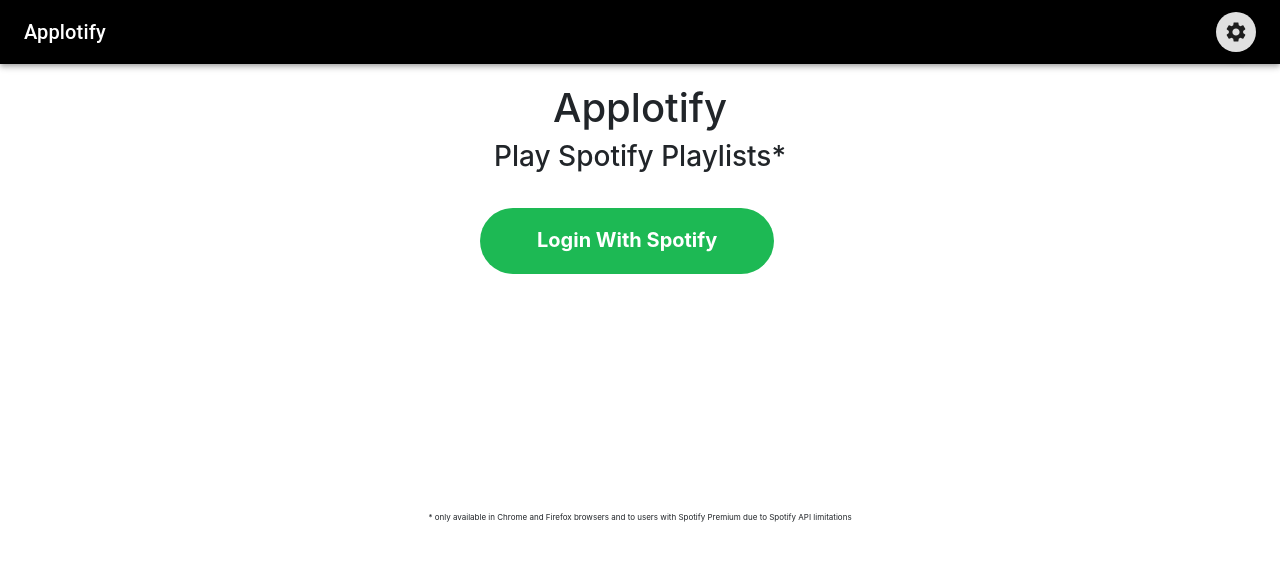
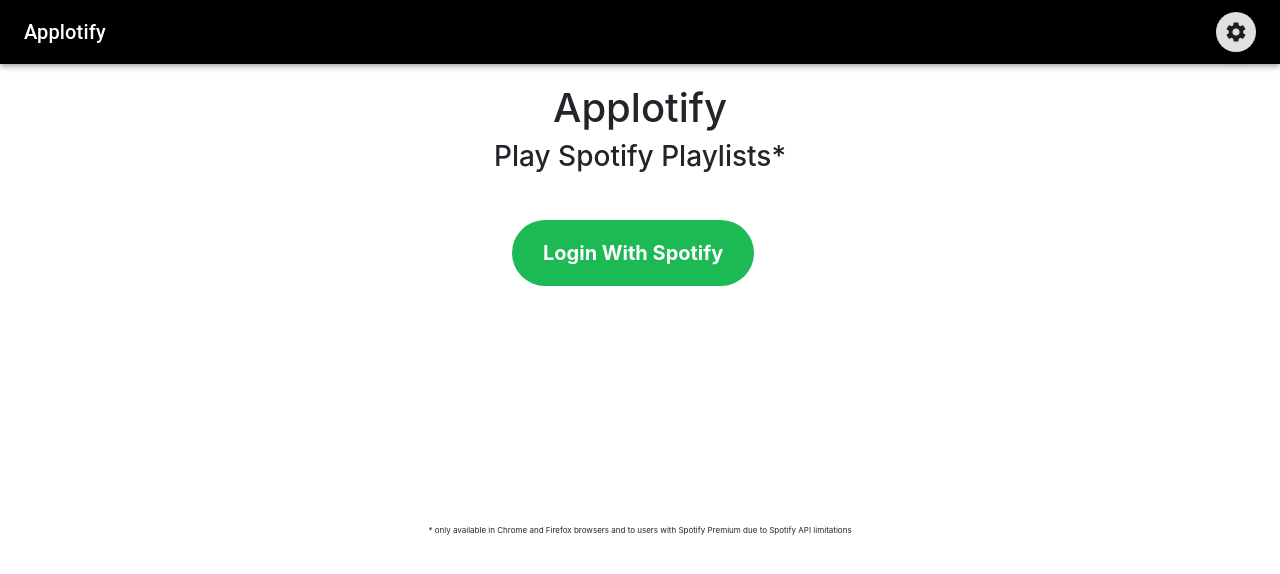
Before and after one commit to mihirsamdarshi/spotify-react-player, a React (Create React App) app: page / in a window 1280 px wide. Shown: the top 574 px of the page. Built offline with nearby package versions, Linux system fonts and the light colour scheme.

Commit message:
finish trying to get the player right for tonight

```diff
--- a/src/components/MainAppBody.js
+++ b/src/components/MainAppBody.js
@@ -23,7 +23,8 @@ const MainAppBody = props => {
     const token = useContext(GlobalToken);
 
     // Player Functions
-    const [playbackState, setPlaybackState] = useState(null)
+    const [deviceId, setDeviceId] = useState(null)
+    const [playbackState, setPlaybackState] = useState(null);
 
     const handleScriptCreate = () => {
         console.log("Script created");
@@ -56,10 +57,11 @@ const MainAppBody = props => {
         player.addListener('playback_error', ({ message }) => { console.error(message); });
 
         // Playback status updates
-        player.addListener('player_state_changed', state => onStateChange(state));
+        player.addListener('player_state_changed', state => console.log(state));
 
         // Ready
-        player.addListener('ready', ({ device_id } ) => {
+        player.addListener('ready', async data => {
+            let { device_id } = data;
             console.log('Ready with Device ID', device_id);
             makePrimaryPlayback(device_id, token);
         });
@@ -159,7 +161,7 @@ const MainAppBody = props => {
         window.onSpotifyPlayerAPIReady = () => {
             handleLoadSuccess(token);
         }
-    }, []);
+    }, [token]);
 
     // Handler Functions
     const handleSongListClose = () => {
--- a/src/components/NowPlaying.js
+++ b/src/components/NowPlaying.js
@@ -1,10 +1,8 @@
 import React, { useContext, useState } from 'react';
 import { Card, CardContent, IconButton, Typography } from '@material-ui/core';
-import SkipPreviousIcon from '@material-ui/icons/SkipPrevious';
 import PlayArrowIcon from '@material-ui/icons/PlayArrow';
-import SkipNextIcon from '@material-ui/icons/SkipNext';
 import '../stylesheets/NowPlaying.scss';
-import { nextSong, pauseSong, playSong, previousSong } from '../scripts/api';
+import { nextSong, playSong, previousSong } from '../scripts/api';
 import { GlobalToken, returnArtistAlbumString } from '../scripts/helpers';
 
 const NowPlaying = (props) => {
@@ -19,11 +17,7 @@ const NowPlaying = (props) => {
     const token = useContext(GlobalToken);
 
     const handlePlay = uri => {
-        if (songPlaying) {
-            pauseSong(token);
-        } else {
-            playSong(uri, token);
-        }
+        playSong(uri, token);
     };
 
     const handlePrevious = () => {
@@ -47,15 +41,19 @@ const NowPlaying = (props) => {
                     </Typography>
                 </CardContent>
                 <div className="nowPlayingControls">
+                    {/*
                     <IconButton aria-label="previous" onClick={handlePrevious}>
                         {<SkipPreviousIcon />}
                     </IconButton>
+                    */}
                     <IconButton aria-label="play/pause" onClick={handlePlay(props.nowPlaying.uri)}>
                         <PlayArrowIcon />
                     </IconButton>
+                    {/*
                     <IconButton aria-label="next" onClick={handleNext}>
                         {<SkipNextIcon />}
                     </IconButton>
+                    */}
                 </div>
             </div>
         </Card>
--- a/src/stylesheets/Hero.scss
+++ b/src/stylesheets/Hero.scss
@@ -8,17 +8,17 @@
 }
 
 .centeredBtn {
-  margin: 4% auto;
-  width: 25%;
+  margin-top: 5%;
+  margin-left: 40%;
+  margin-right: 40%;
 }
 
 .spotifyLoginBtn {
   font-size: 20px;
   border-radius: 500px;
-  padding: 19px 56px 21px;
+  padding: 20px 30px 20px;
   color: #FFF;
   background-color: #1DB954;
-  min-width: 160px;
   font-weight: 700;
   text-align: center;
   border: 1px solid transparent;
```
